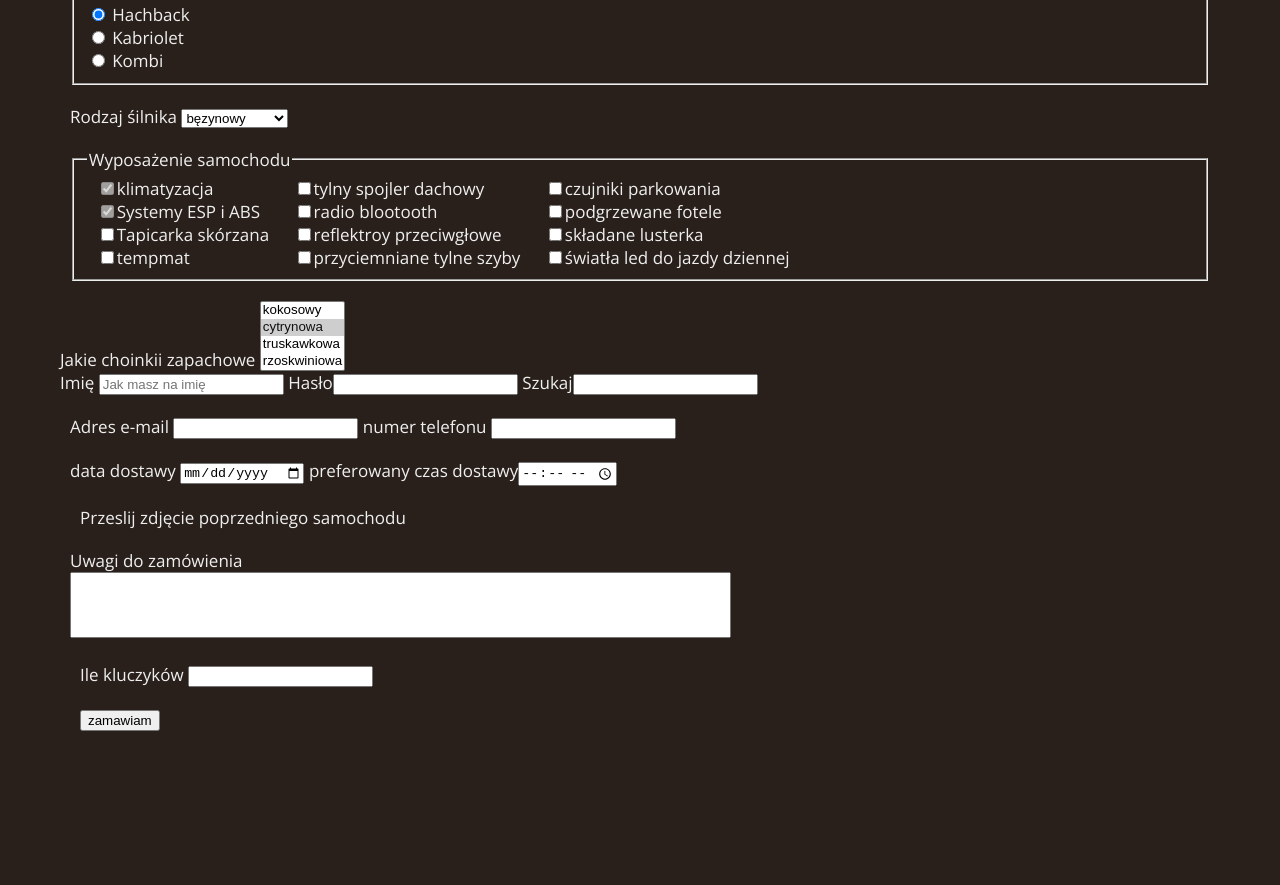
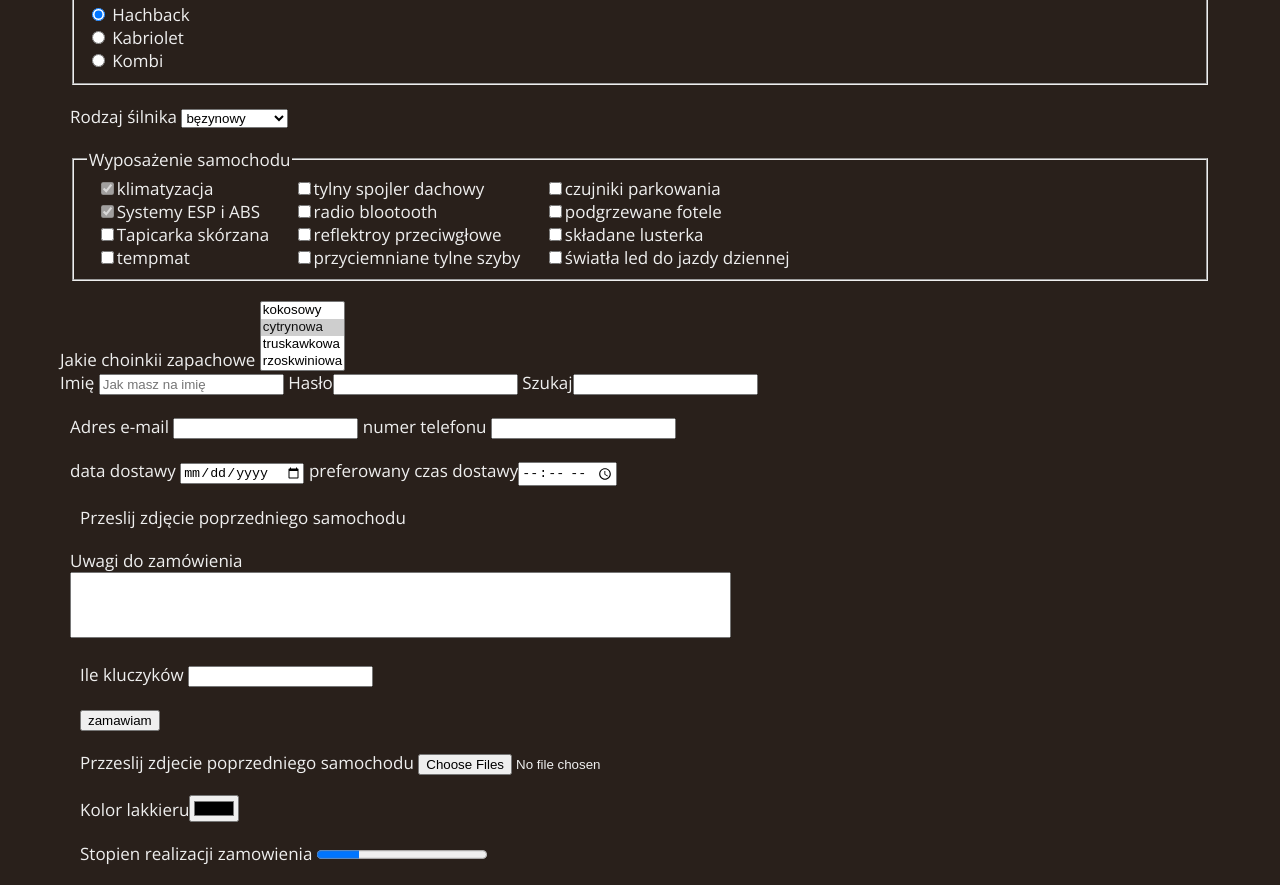
Before and after one commit to Franekkk/final, a plain HTML site: page index.html in a window 1280 px wide. Shown: the part 131-1016 px from the top of the page. Before the commit the page ends 882 px from the top, so only its background shows below. Drawn offline with nearby package versions, Linux system fonts and the light colour scheme.

Commit message:
multiple accept

```diff
--- a/index.html
+++ b/index.html
@@ -33,7 +33,7 @@
 
 		<article>
 
-			<form action="" method="POST">
+			<form action="order.php" method="POST" enctype="multipart/form-data">
 				<div class="row">
 					<fieldset>
 						<legend>Rodzaj pdwozia</legend>
@@ -145,11 +145,24 @@
 							<label>Ile kluczyków <input type="number" name="kluczyk" step="1"></label>
 
 						</div>
+
 						<div class="row">
 							<input type="submit" value="zamawiam">
 
 
 						</div>
+						<div class="row"><label>Przzeslij zdjecie poprzedniego samochodu</label> <input type="file"
+								name="obraz" accept="image/x-png,image/gif,iage/jpeg" multiple> </div>
+
+
+						<div class="row">
+							<label>Kolor lakkieru<input type="color" name="kolor" step="1"></label>
+
+						</div>
+
+						<div class="row"><label>Stopien realizacji zamowienia </label><progress max="100" value="25">
+							</progress> </div>
+
 			</form>
 
 		</article>
```
